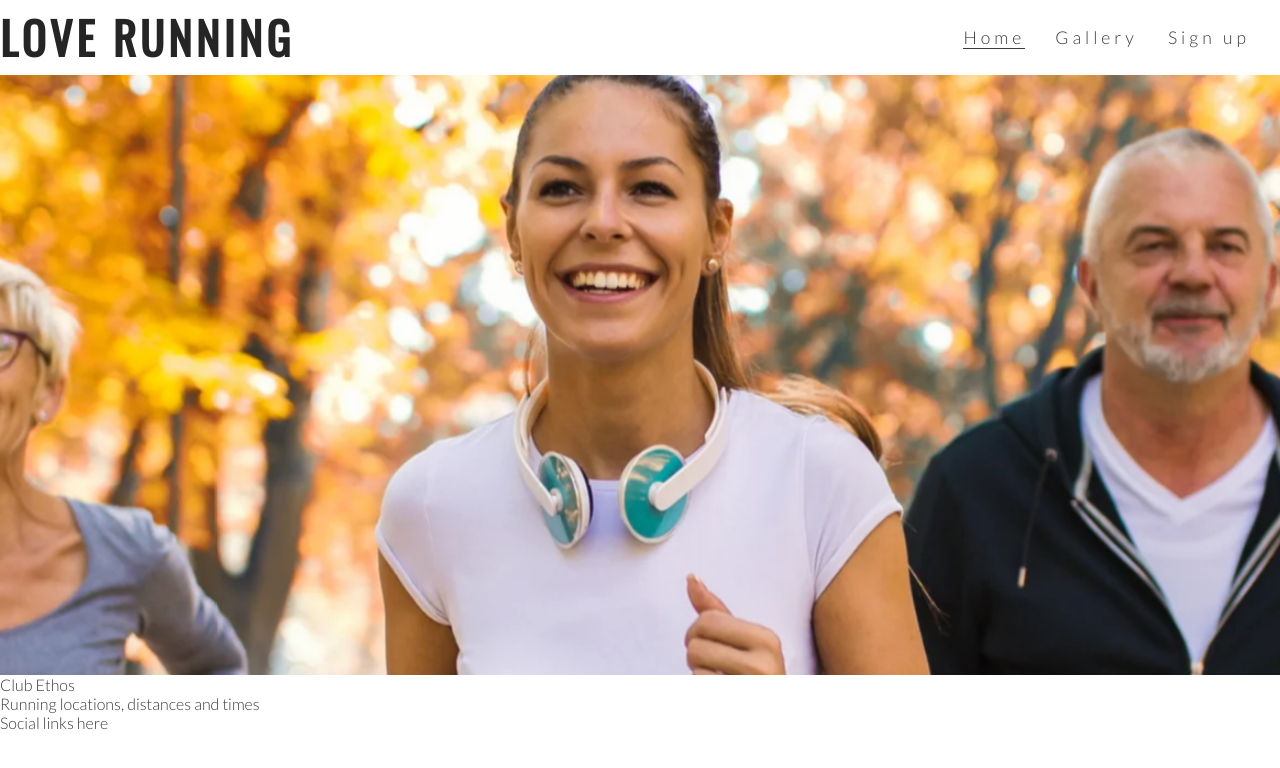
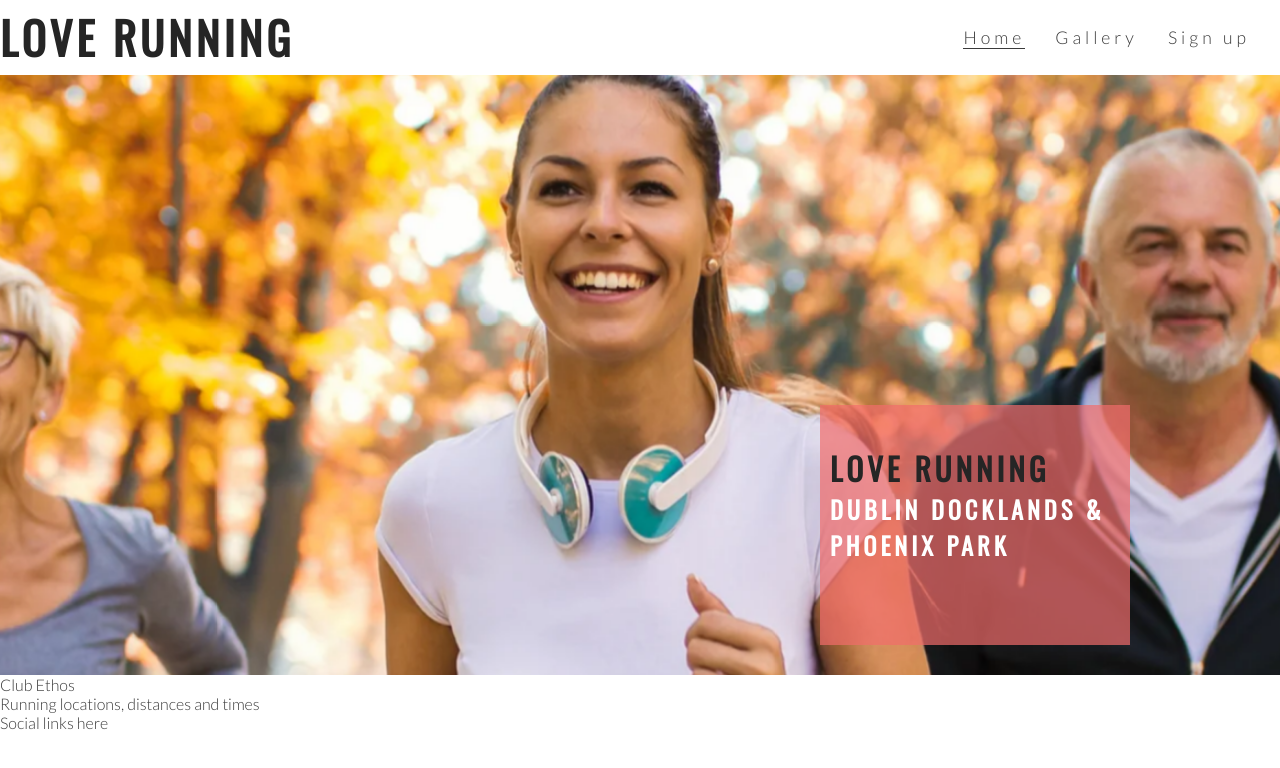
Before and after one commit to tobiaschristophe/love-running2, a plain HTML site: page index.html in a window 1280 px wide. Drawn offline with nearby package versions, Linux system fonts and the light colour scheme.

Commit message:
Add text and style

```diff
--- a/assets/css/style.css
+++ b/assets/css/style.css
@@ -57,12 +57,18 @@ h1, h2 {
     border-bottom: 1px solid #3a3a3a;
 }
 
-/* Hero image */
+/* Hero image and cover text*/
 
 #hero-outer {
     height: 600px;
     width: 100%;
     overflow: hidden;
+
+    position: relative;
+}
+
+#cover-text, cover-text h2 {
+    color: #fff;
 }
 
 #hero-image {
@@ -86,3 +92,23 @@ transform: scale(1);
 transform: scale(1.1);
     }
 }
+
+#cover-text {
+    font-size: 130%;
+    font-family: Oswald, sans-serif;
+    text-transform: uppercase;
+    letter-spacing: 4px;
+
+    width: 300px;
+    height: 200px;
+
+    padding-top: 40px;
+    padding-left: 10px;
+
+    background-color: rgba(241, 109, 107, .7);
+
+    bottom: 30px;
+    right: 150px;
+
+    position: absolute;
+}
--- a/index.html
+++ b/index.html
@@ -35,6 +35,11 @@
     </header>
     <section id="hero-outer">
         <div id="hero-image"></div>
+        <div id="cover-text">
+            <h2>Love Running</h2>
+            <h3>Dublin Docklands & Phoenix Park</h3>
+
+        </div>
     </section>
     <section>
         Club Ethos
```
